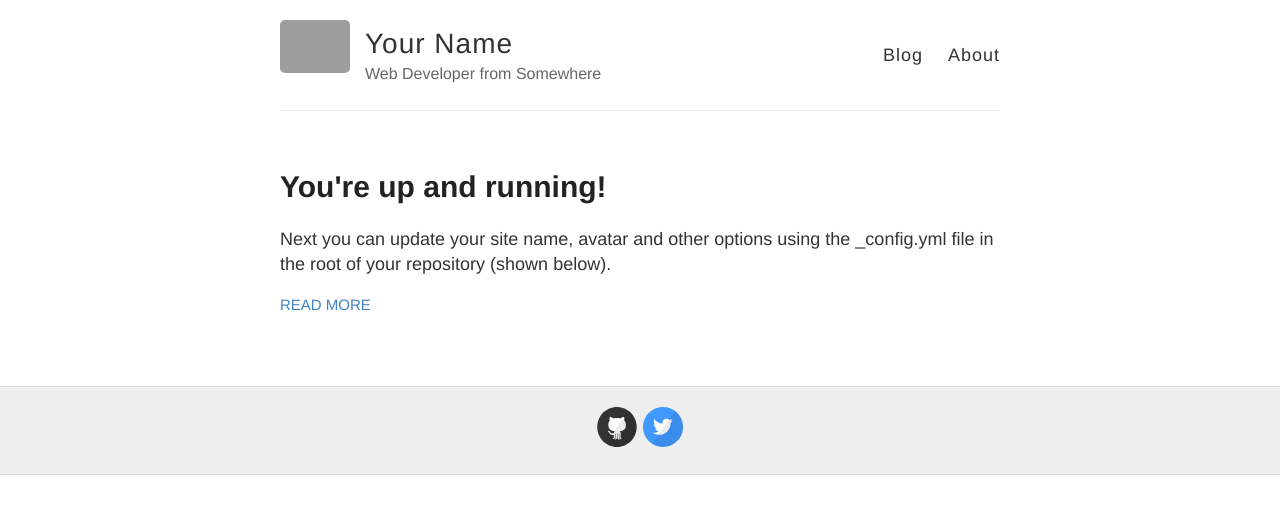
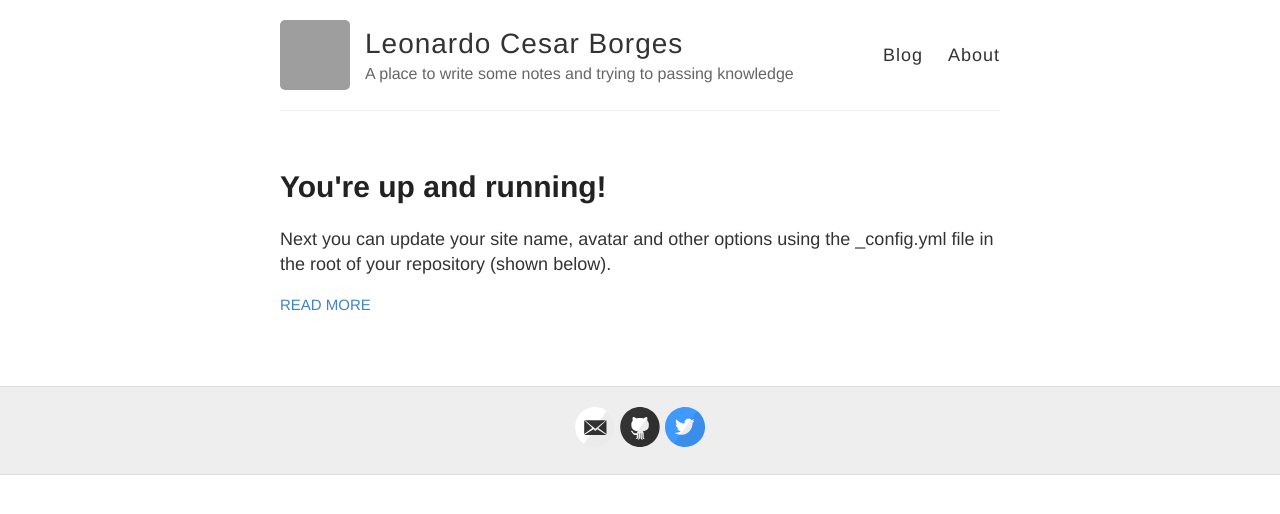
Before and after one commit to LeoCBS/leocbs.github.io, a Jekyll site: the page built from index.html, in a window 1280 px wide. Shown: the top 514 px of the page. Built offline with Jekyll 4.4.1, drawn with Linux system fonts in a browser that asks for light colours; grey boxes are pictures that could not be loaded.

Commit message:
update config file

```diff
--- a/_config.yml
+++ b/_config.yml
@@ -3,13 +3,13 @@
 #
 
 # Name of your site (displayed in the header)
-name: Your Name
+name: Leonardo Cesar Borges
 
 # Short bio or description (displayed in the header)
-description: Web Developer from Somewhere
+description: A place to write some notes and trying to passing knowledge
 
 # URL of your avatar or profile pic (you could use your GitHub profile pic)
-avatar: https://raw.githubusercontent.com/barryclark/jekyll-now/master/images/jekyll-logo.png
+avatar: https://avatars.githubusercontent.com/u/5527183?v=4
 
 #
 # Flags below are optional
@@ -18,10 +18,10 @@ avatar: https://raw.githubusercontent.com/barryclark/jekyll-now/master/images/je
 # Includes an icon in the footer for each username you enter
 footer-links:
   dribbble:
-  email:
+  email: leocborgess@gmail.com
   facebook:
   flickr:
-  github: barryclark/jekyll-now
+  github: LeoCBS
   instagram:
   linkedin:
   pinterest:
```
